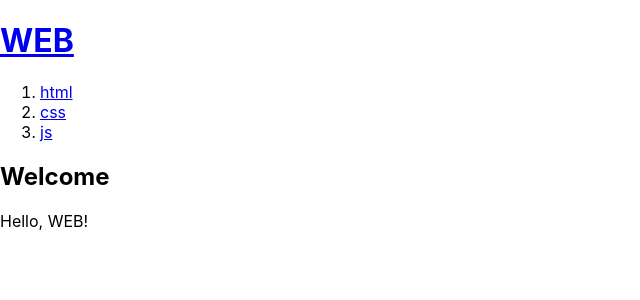
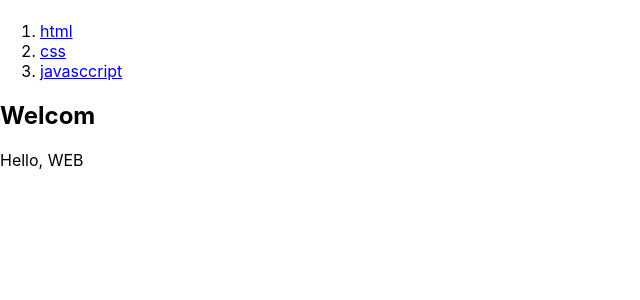
Before and after one commit to JinHyukParkk/study-react, a React (Create React App) app in the folder react-app/: page / in a window 1280 px wide. Shown: the top 300 px of the page, without its empty margins (0-640 px from the left). Built offline with nearby package versions, Linux system fonts and the light colour scheme.

Commit message:
study : props 분리

```diff
--- a/react-app/src/App.js
+++ b/react-app/src/App.js
@@ -1,41 +1,47 @@
 import logo from './logo.svg';
 import './App.css';
 
-function Header() {
+function Header(props) {
+  console.log(props);
   return (
     <header>
-      <h1><a href="/">WEB</a></h1>
+      <h1><a href="/"></a></h1>
     </header>
   );
 }
 
-function Nav() {
+function Nav(props) {
   return (
     <nav>
         <ol>
-          <li><a href="/read/1">html</a></li>
-          <li><a href="/read/2">css</a></li>
-          <li><a href="/read/3">js</a></li>
+        {props.topics.map((topic) => {
+           return <li><a href={"/read/"+topic.id}>{topic.title}</a></li>
+        })}
         </ol>
       </nav>
   )
 }
 
-function Article() {
+function Article(props) {
   return (
     <article>
-        <h2>Welcome</h2>
-        Hello, WEB!
+        <h2>{props.title}</h2>
+        {props.body}
     </article>
   )
 }
 
 function App() {
+  const topics = [
+    {id:1, title:'html', body:'html is ...'},
+    {id:2, title:'css', body:'css is ...'},
+    {id:3, title:'javasccript', body:'javascript is ...'}
+  ];
   return (
     <div>
-      <Header></Header>
-      <Nav></Nav>
-      <Article></Article>
+      <Header title="WEB"></Header>
+      <Nav topics={topics}></Nav>
+      <Article title="Welcom" body="Hello, WEB"></Article>
   </div>
   );
 }
```
